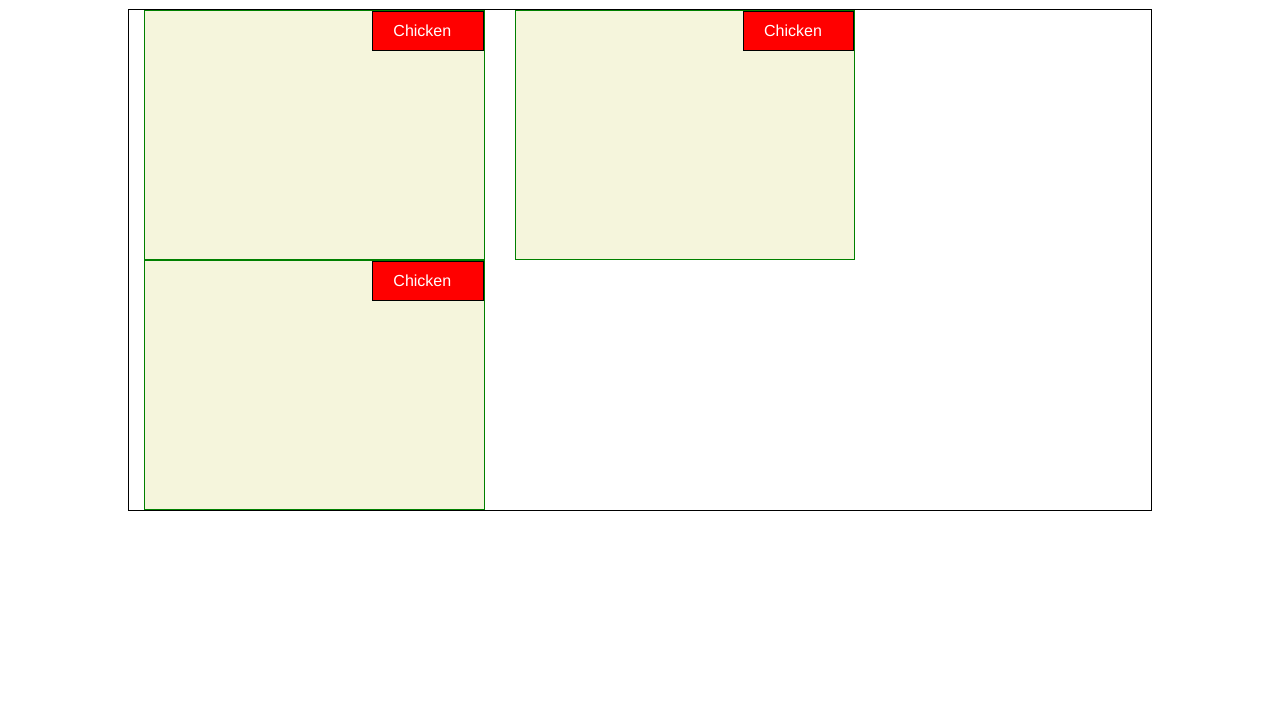
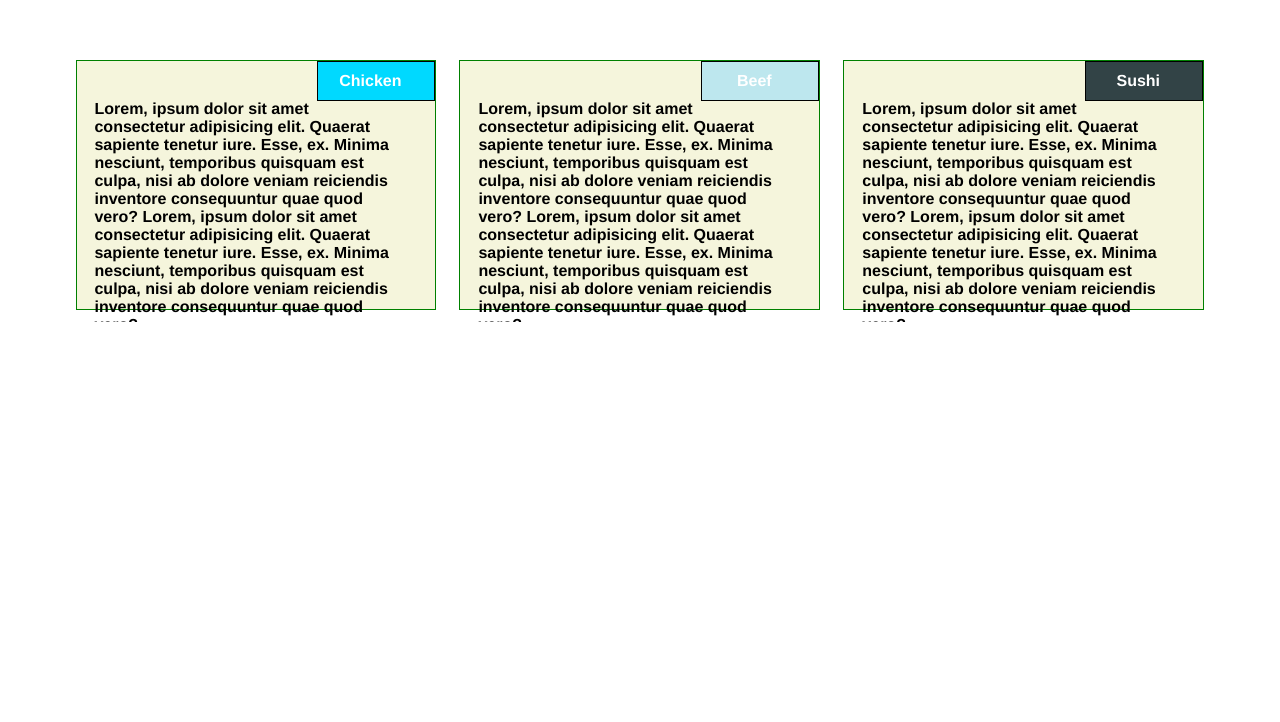
Before and after one commit to felipeKosloski/mod2-solution, a plain HTML site: page index.html in a window 1280 px wide. Shown: the part 78-800 px from the top of the page. Drawn offline with Linux system fonts and the light colour scheme.

Commit message:
final project

```diff
--- a/css/style.css
+++ b/css/style.css
@@ -17,6 +17,7 @@
   }
   h1 {
     text-align: center;
+    margin-top: 2%;
   }
 
   p {
@@ -32,8 +33,7 @@
     background-color: beige;
     height: 250px;
     position: relative;
-    margin-left: 15px;
-    margin-right: 15px;
+
     box-sizing: border-box;
   }
   .title-div {
@@ -46,16 +46,30 @@
     position: absolute;
     top: 0px;
     right: 0px;
+    font-weight:bold ;
   }
-
+  .color1 {
+    background-color: rgb(0, 217, 255);
+  }
+  .color2 {
+    background-color: rgb(189, 231, 238);
+  }
+  .color3 {
+    background-color: rgb(50, 67, 70)
+  }
+  .intern-text {
+    padding-top: 8%;
+    padding-left: 5%;
+    font-weight: bold;
+    color:black
+  }
 
   /* Simple Responsive Framework. */
   .row {
-    border: 1px solid black;
-    margin-top: 50px;
+    margin-top: 5%;
     overflow: auto;
-    margin-left: 10%;
-    margin-right: 10%;
+    margin-left: 5%;
+    margin-right: 5%;
 
   }
 
@@ -64,6 +78,8 @@
     .col-lg-1, .col-lg-2, .col-lg-3, .col-lg-4, .col-lg-5, .col-lg-6, .col-lg-7, .col-lg-8, .col-lg-9, .col-lg-10, .col-lg-11, .col-lg-12 {
       float: left;
       border: 1px solid green;
+      margin: 1%;
+      box-sizing: border-box;
 
     }
     .col-lg-1 {
@@ -76,7 +92,7 @@
       width: 25%;
     }
     .col-lg-4 {
-      width: 33.33%;
+      width: 31.33%;
     }
     .col-lg-5 {
       width: 41.66%;
@@ -109,6 +125,8 @@
     .col-md-1, .col-md-2, .col-md-3, .col-md-4, .col-md-5, .col-md-6, .col-md-7, .col-md-8, .col-md-9, .col-md-10, .col-md-11, .col-md-12 {
       float: left;
       border: 1px solid green;
+      margin: 1%;
+      box-sizing: border-box;
     }
     .col-md-1 {
       width: 8.33%;
@@ -126,7 +144,7 @@
       width: 41.66%;
     }
     .col-md-6 {
-      width: 50%;
+      width: 48%;
     }
     .col-md-7 {
       width: 58.33%;
@@ -144,14 +162,15 @@
       width: 91.66%;
     }
     .col-md-12 {
-      width: 100%;
+      width: 98%;
     }
   }
   @media (max-width: 991px) {
     .col-sd-1, .col-sd-2, .col-sd-3, .col-sd-4, .col-sd-5, .col-sd-6, .col-sd-7, .col-sd-8, .col-sd-9, .col-sd-10, .col-sd-11, .col-sd-12 {
-
       float: left;
       border: 1px solid green;
+      margin: 1%;
+      box-sizing: border-box;
     }
     .col-sd-1 {
       width: 8.33%;
@@ -187,6 +206,6 @@
       width: 91.66%;
     }
     .col-sd-12 {
-      width: 100%;
+      width: 98%;
     }
   }
--- a/index.html
+++ b/index.html
@@ -15,13 +15,46 @@
 
 <div class="row">
     <div class="col-lg-4 col-md-6 col-sd-12 backgroud-div">
-        <div class="title-div"><p> Chicken</p></div>
+        <div class="title-div color1"><p> Chicken</p></div>
+        <div>
+            <p class="intern-text">Lorem, ipsum dolor sit amet consectetur adipisicing elit.
+                Quaerat sapiente tenetur iure. Esse, ex. Minima nesciunt,
+                temporibus quisquam est culpa, nisi ab dolore veniam reiciendis inventore consequuntur
+                quae quod vero?
+                Lorem, ipsum dolor sit amet consectetur adipisicing elit.
+                Quaerat sapiente tenetur iure. Esse, ex. Minima nesciunt,
+                temporibus quisquam est culpa, nisi ab dolore veniam reiciendis inventore consequuntur
+                quae quod vero?
+            </p>
+        </div>
     </div>
     <div class="col-lg-4 col-md-6 col-sd-12 backgroud-div">
-        <div class="title-div"><p>Chicken</p></div>
+        <div class="title-div color2"><p>Beef</p></div>
+        <div>
+            <p class="intern-text">Lorem, ipsum dolor sit amet consectetur adipisicing elit.
+                Quaerat sapiente tenetur iure. Esse, ex. Minima nesciunt,
+                temporibus quisquam est culpa, nisi ab dolore veniam reiciendis inventore consequuntur
+                quae quod vero?
+                Lorem, ipsum dolor sit amet consectetur adipisicing elit.
+                Quaerat sapiente tenetur iure. Esse, ex. Minima nesciunt,
+                temporibus quisquam est culpa, nisi ab dolore veniam reiciendis inventore consequuntur
+                quae quod vero?
+            </p>
+        </div>
     </div>
     <div class="col-lg-4 col-md-12 col-sd-12 backgroud-div">
-        <div class="title-div"><p>Chicken</p></div>
+        <div class="title-div color3"><p>Sushi</p></div>
+        <div>
+            <p class="intern-text">Lorem, ipsum dolor sit amet consectetur adipisicing elit.
+                Quaerat sapiente tenetur iure. Esse, ex. Minima nesciunt,
+                temporibus quisquam est culpa, nisi ab dolore veniam reiciendis inventore consequuntur
+                quae quod vero?
+                Lorem, ipsum dolor sit amet consectetur adipisicing elit.
+                Quaerat sapiente tenetur iure. Esse, ex. Minima nesciunt,
+                temporibus quisquam est culpa, nisi ab dolore veniam reiciendis inventore consequuntur
+                quae quod vero?
+            </p>
+        </div>
     </div>
 
 </div>
```
